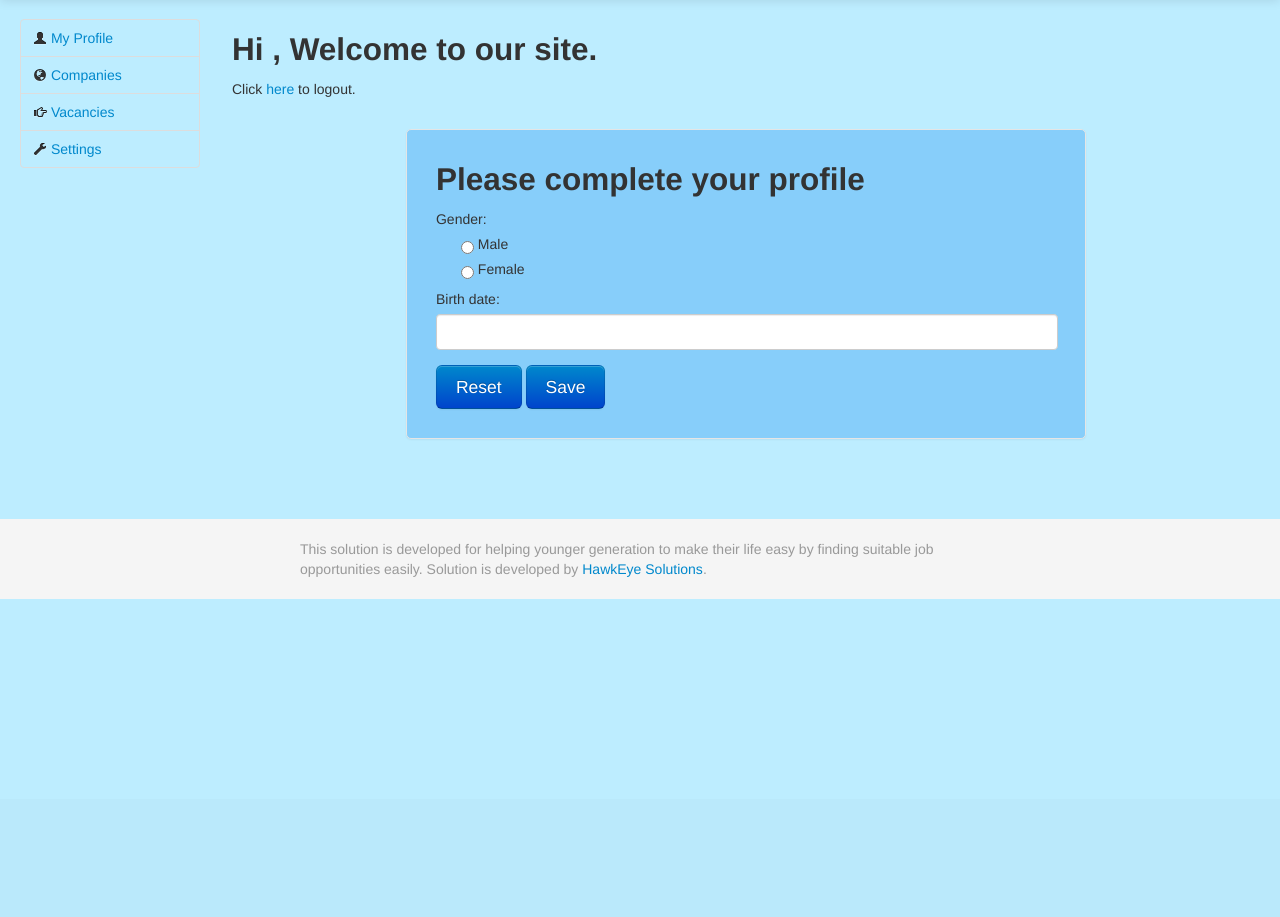
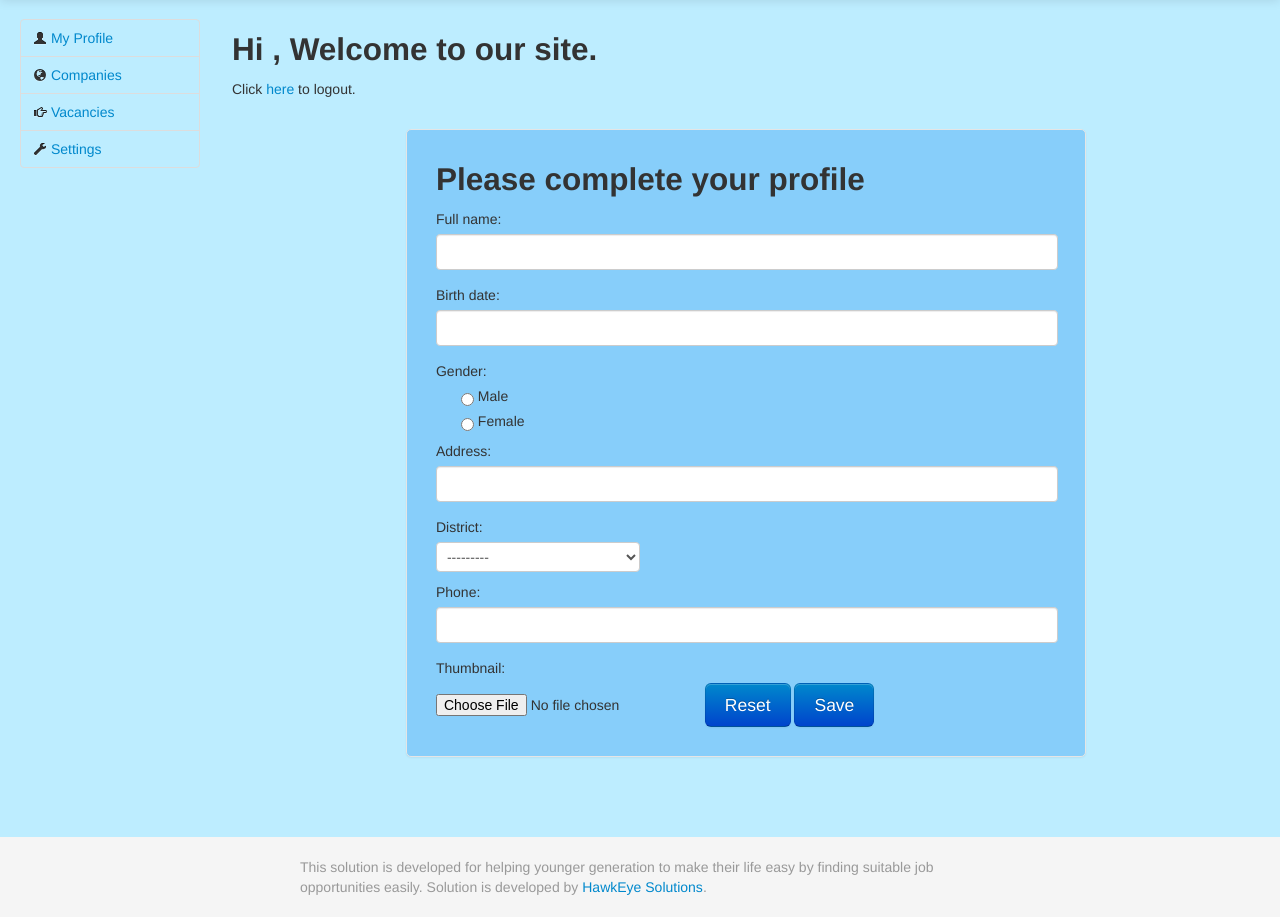
Before and after one commit to HawkEyeSL/YouthJobs, a Django app: template youthjob/templates/loggedin.html in a window 1280 px wide. Shown: the part 41-958 px from the top of the page. Before the commit the page ends 640 px from the top, so only its background shows below. Run offline with Django 3.2, Linux system fonts and the light colour scheme; the template is opened without the code that fills it: values that come from a table or form of the project are taken from there, others are empty; parts of the project's set-up code (start-up, migrations or seed data) failed here and were passed over; some libraries are stand-ins or nearby versions.

Commit message:
image upload done

```diff
--- a/youthjob/forms.py
+++ b/youthjob/forms.py
@@ -27,7 +27,7 @@ class ApplicantDetailsForm(forms.ModelForm):
 
 	class  Meta:
 		model = Applicants
-		fields = ('full_name', 'birth_date', 'gender', 'address','district' ,'phone',)
+		fields = ('full_name', 'birth_date', 'gender', 'address','district' ,'phone', 'thumbnail')
 
 class UserRegistrationForm(UserCreationForm):
 	email = forms.EmailField(required=True)
--- a/youthjob/models.py
+++ b/youthjob/models.py
@@ -1,6 +1,10 @@
 from django.db import models
 from django.contrib.auth.models import User
+from time import time
 import MySQLdb
+
+def get_upload_file_name(instance, filename):
+    return "uploaded_files/%s_%s" % (str(time()).replace('.', '_'), filename)
 
 class Districts(models.Model):
     id = models.AutoField(primary_key=True)
@@ -13,6 +17,7 @@ class Applicants(models.Model):
     id = models.AutoField(primary_key=True)
     auth_id = models.ForeignKey(User)
     full_name = models.CharField(max_length=200)
+    thumbnail = models.FileField(upload_to=get_upload_file_name)
     birth_year = models.IntegerField()
     birth_month = models.IntegerField()
     birth_day = models.IntegerField()
--- a/youthjob/settings.py
+++ b/youthjob/settings.py
@@ -62,7 +62,7 @@ USE_TZ = True
 
 # Absolute filesystem path to the directory that will hold user-uploaded files.
 # Example: "/var/www/example.com/media/"
-MEDIA_ROOT = ''
+MEDIA_ROOT = '/home/pipo/YouthJobs/youthjob/static/'
 
 # URL that handles the media served from MEDIA_ROOT. Make sure to use a
 # trailing slash.
--- a/youthjob/templates/loggedin.html
+++ b/youthjob/templates/loggedin.html
@@ -56,7 +56,7 @@
 <h2>Hi {{username}} , Welcome to our site. </h2>
 <p>Click <a href="/logout/">here</a> to logout.</p>
 <div class="container">
-	<form class="form-signin" method="post" action="/loggedin/">
+	<form class="form-signin" method="post" enctype="multipart/form-data" action="/loggedin/">
 	{% csrf_token %}
 		<h2 class="form-signin-heading">Please complete your profile</h2>
 	    {{form}}
--- a/youthjob/views.py
+++ b/youthjob/views.py
@@ -45,7 +45,8 @@ def loggedin(request):
     else:
       if request.method == 'POST':
         if user_type == 0:
-          form = ApplicantDetailsForm(request.POST)
+          form = ApplicantDetailsForm(request.POST, request.FILES)
+          print request.FILES
           new_applicant = form.save(commit=False)
           new_applicant.auth_id_id = user_foreign_key
           new_applicant.birth_year = request.POST.get('birth_date_year', '')
```
Also changed, not shown: youthjob/static/uploaded_files/1373561321_08_icon.jpg (added), youthjob/static/uploaded_files/1373561644_95_test.jpg (added).
